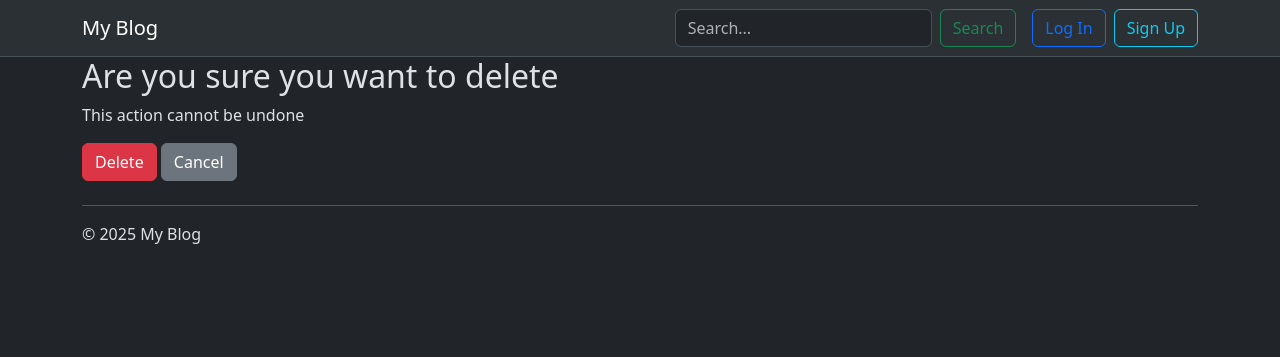
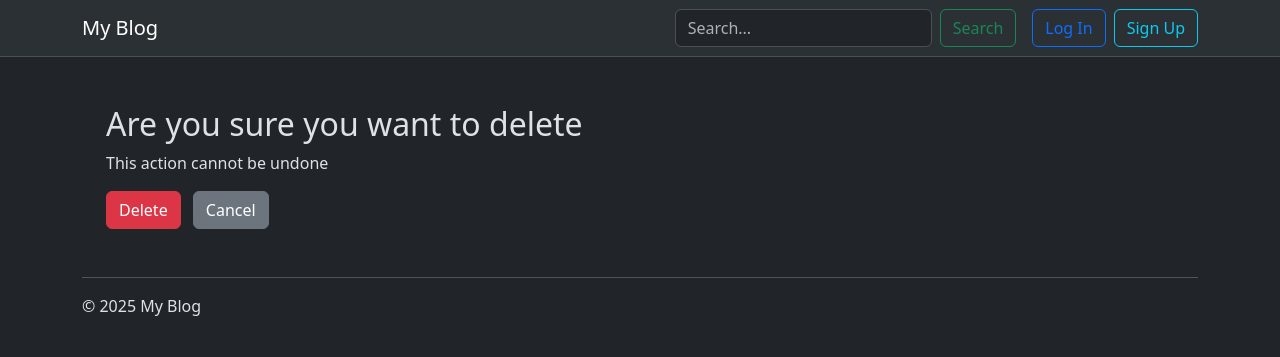
Before and after one commit to SmittGevariya/django-blog-project, a Django app: template blog_project/posts/templates/posts/post_confirm_delete.html in a window 1280 px wide. Shown: the top 357 px of the page. Run offline with Django 5.2, Linux system fonts and the light colour scheme; the template is opened without the code that fills it, so the values that code supplies are empty; some libraries are stand-ins or nearby versions.

Commit message:
cleanup and styling tweaks

```diff
--- a/blog_project/posts/templates/posts/post_confirm_delete.html
+++ b/blog_project/posts/templates/posts/post_confirm_delete.html
@@ -1,11 +1,11 @@
 {% extends 'layout.html' %}
 
 {% block content %}
-    <form  method='POST'>
+    <form  method='POST' class='mx-4 my-5'>
         {% csrf_token %}
         <h2> Are you sure you want to delete</h2>
         <p>This action cannot be undone</p>
-        <button class='btn btn-danger' type='submit'>Delete</button>
+        <button class='btn btn-danger me-2' type='submit'>Delete</button>
         <a href="{% url 'post_list'%}" class='btn btn-secondary'>Cancel</a>
     </form>
 {% endblock  %}
--- a/blog_project/posts/templates/posts/post_detail.html
+++ b/blog_project/posts/templates/posts/post_detail.html
@@ -23,7 +23,7 @@
                     <a href="{% url 'post_delete' pk=post.pk%}" class='btn btn-danger'>Delete</a>
                     {% endif %}
                 </div>
-                <a href="{% url 'post_list' %}" class="btn btn-success">Back to Homepage</a>
+                <a href="{% url 'post_list' %}" class="btn btn-secondary">Back to Homepage</a>
             </div>
         </div>
     </div>
```
